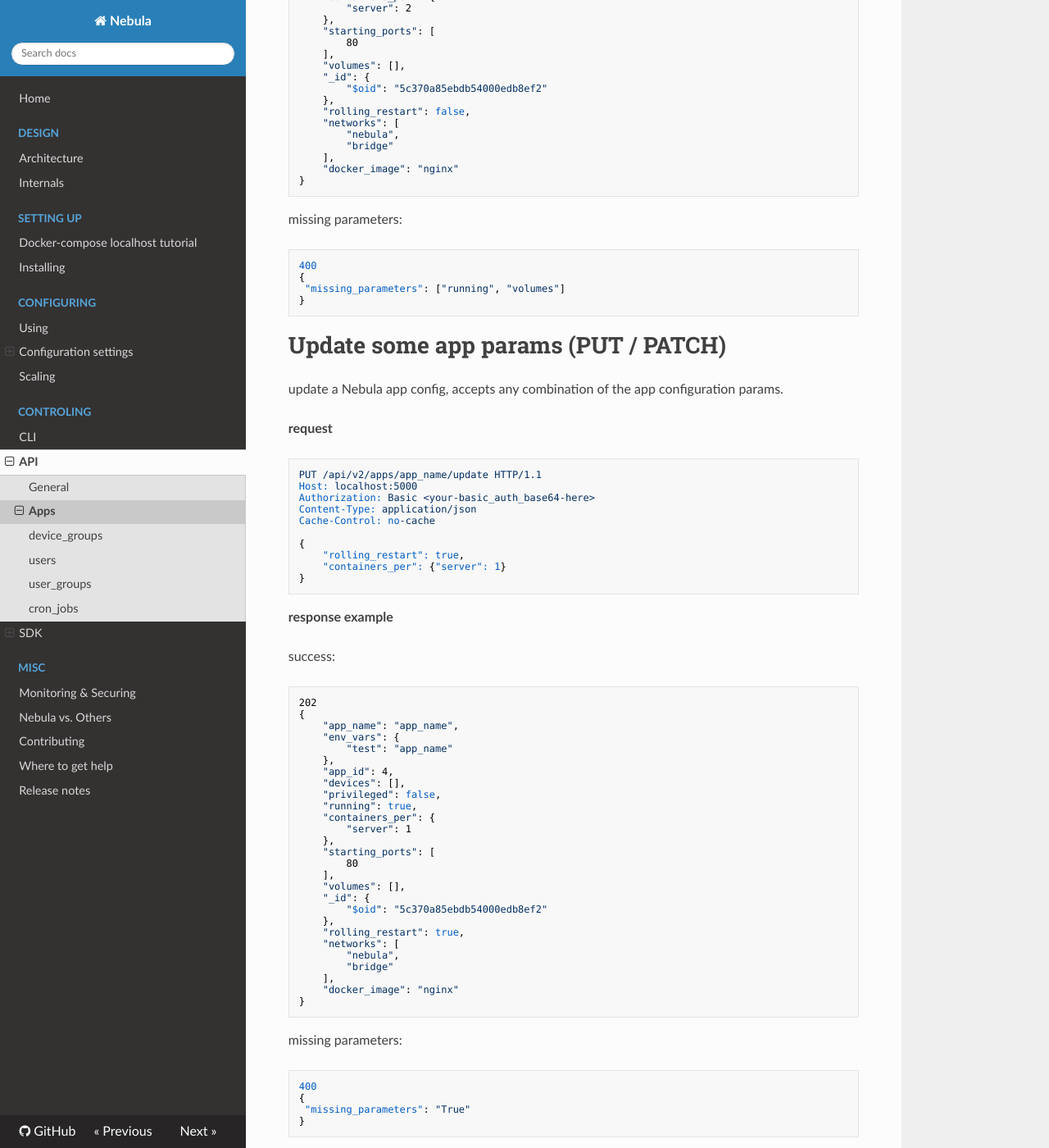
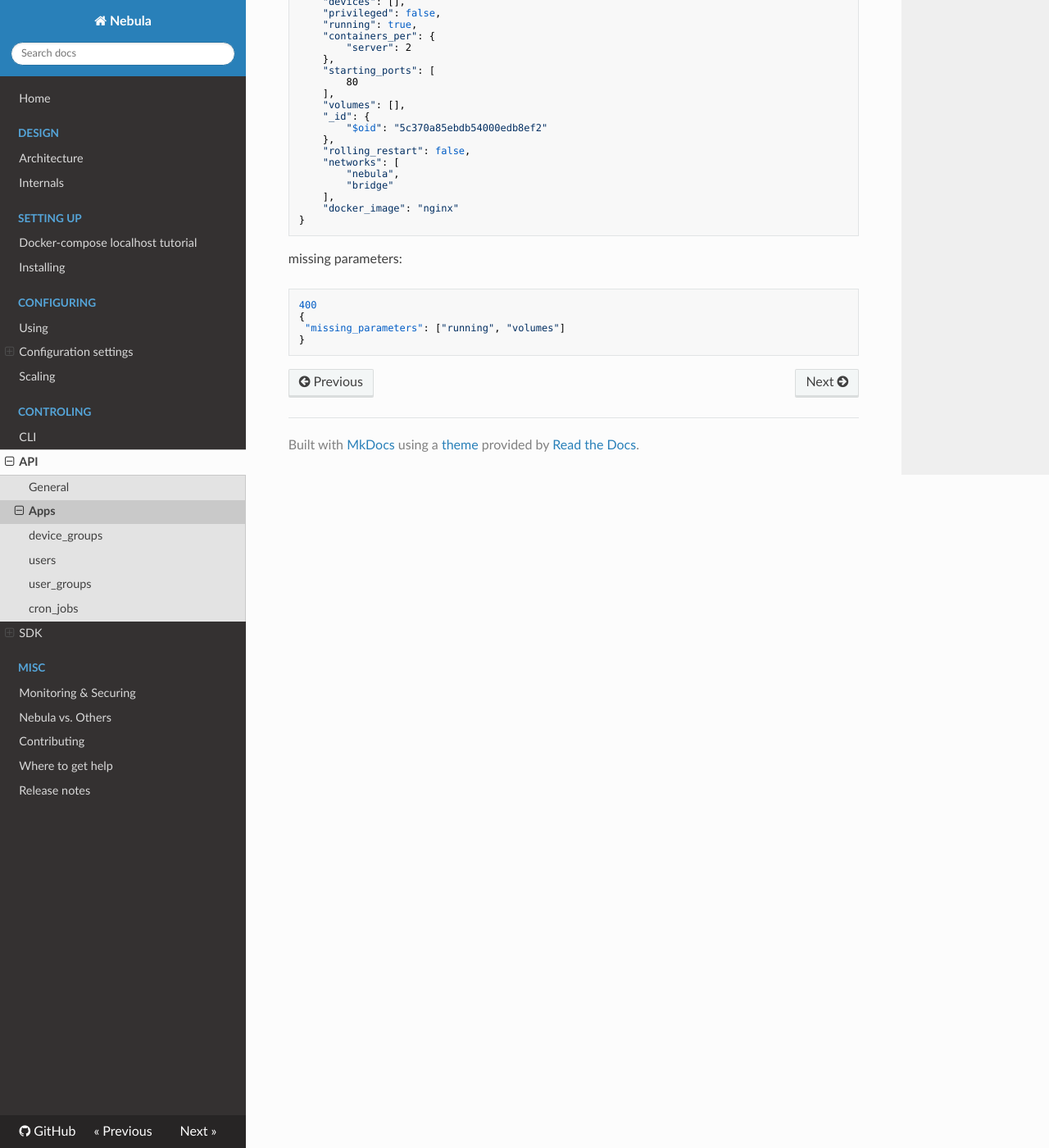
Before and after one commit to nebula-orchestrator/docs, an MkDocs documentation site: the page built from docs/api/apps.md, in a window 1280 px wide and 1400 px high, scrolled down 6199 px. Shown: the whole window at 82% size. Built offline with MkDocs 1.6.1, drawn with Linux system fonts in a browser that asks for light colours; nearby versions of some CDN libraries; old or Windows-style settings are respelled for this version of MkDocs; some of the changed text lies outside the part shown.

Commit message:
adding config details for all the subsettings

````diff
--- a/docs/api/apps.md
+++ b/docs/api/apps.md
@@ -307,8 +307,12 @@
 }
 ```
 
-# Update all of app params (POST)
-update a Nebula app config, all the parameters needs to be overwritten at once (POST only), for updating only some of the app parameters use PUT instead, the docker_image is required with the rest of the parameters reverting to default values if not declared.
+# Update app
+update a Nebula app config
+
+use POST requests to require updating all of the app fields.
+
+use PUT requests to update only a subset of the app fields while leaving the rest as is.
 
  **request**
 
@@ -373,62 +377,3 @@
  "missing_parameters": ["running", "volumes"]
 }
 ```
-
-# Update some app params (PUT / PATCH)
-update a Nebula app config, accepts any combination of the app configuration params.
-
- **request**
-
-```
-PUT /api/v2/apps/app_name/update HTTP/1.1
-Host: localhost:5000
-Authorization: Basic <your-basic_auth_base64-here>
-Content-Type: application/json
-Cache-Control: no-cache
-
-{
-    "rolling_restart": true,
-    "containers_per": {"server": 1}
-}
-```
-
- **response example**
-
-success:
-```
-202
-{
-    "app_name": "app_name",
-    "env_vars": {
-        "test": "app_name"
-    },
-    "app_id": 4,
-    "devices": [],
-    "privileged": false,
-    "running": true,
-    "containers_per": {
-        "server": 1
-    },
-    "starting_ports": [
-        80
-    ],
-    "volumes": [],
-    "_id": {
-        "$oid": "5c370a85ebdb54000edb8ef2"
-    },
-    "rolling_restart": true,
-    "networks": [
-        "nebula",
-        "bridge"
-    ],
-    "docker_image": "nginx"
-}
-```
-
-missing parameters:
-```
-400
-{
- "missing_parameters": "True"
-}
-```
--- a/mkdocs.yml
+++ b/mkdocs.yml
@@ -16,6 +16,9 @@
         - 'config/manager.md'
         - 'config/worker.md'
         - 'config/reporter.md'
+        - 'config/cron_jobs.md'
+        - 'config/users.md'
+        - 'config/user_groups.md'
       - Scaling: scaling.md
     - Controling:
       - CLI: cli.md
````
Also changed, not shown: docs/api/device_groups.md (+4 -0 lines), docs/config/cron_jobs.md (added, +16 -0 lines), docs/config/user_groups.md (added, +15 -0 lines), docs/config/users.md (added, +11 -0 lines).
